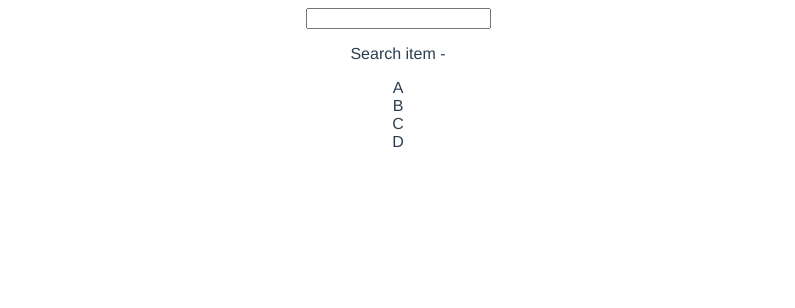
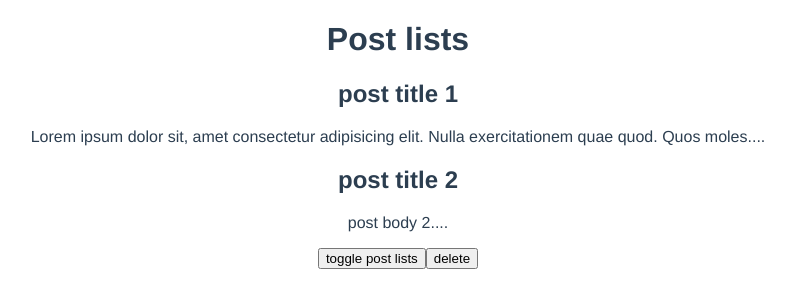
Before and after one commit to khaingzinkhaingzin/composition-api, a Vue app: page / in a window 1280 px wide. Shown: the top 308 px of the page, without its empty margins (242-1037 px from the left). Built offline with nearby package versions, Linux system fonts and the light colour scheme.

Commit message:
onMounted, onUnmounted, onUpdated with composition api

```diff
--- /dev/null
+++ b/src/components/PostsList.vue
@@ -0,0 +1,30 @@
+<template>
+  <h1>Post lists</h1>
+  <div v-for="post in posts" :key="post.id">
+    <SinglePost :post="post"></SinglePost>
+  </div>
+</template>
+
+<script>
+import { onMounted, onUnmounted, onUpdated } from 'vue'
+import SinglePost from './SinglePost'
+export default {
+  components: { SinglePost },
+    props: ["posts"],
+    setup(props) {
+        onMounted(() => {
+            console.log("component mounted");
+        });
+        onUnmounted(() => {
+            console.log('component unmounted.');
+        });
+        onUpdated(() => {
+            console.log('component updated');
+        });
+    }
+}
+</script>
+
+<style>
+
+</style>
--- /dev/null
+++ b/src/components/SinglePost.vue
@@ -0,0 +1,20 @@
+<template>
+	<h2>{{ post.title }}</h2>
+	<p>{{ cutPostBody }}</p>
+</template>
+
+<script>
+import { computed } from 'vue';
+export default {
+    props: ["post"],
+    setup(props) {
+        let cutPostBody = computed(() => {
+            return props.post.body.substring(0, 100)+"....";
+        });
+
+        return { cutPostBody };
+    }
+};
+</script>
+
+<style></style>
--- a/src/views/HomeView.vue
+++ b/src/views/HomeView.vue
@@ -1,27 +1,27 @@
 <template>
   <div class="home">
-    <input type="text" v-model="search">
-    <p>Search item - {{ search }}</p>
-    <div v-for="name in filteredNames" :key="name">
-      {{ name }}
+    <div v-if="showPosts">
+      <PostsList :posts="posts"></PostsList>
     </div>
+
+    <button @click="showPosts=!showPosts">toggle post lists</button>
+    <button @click="posts.pop()">delete</button>
   </div>
 </template>
 
 <script>
-import { computed, ref } from 'vue';
+import PostsList from '../components/PostsList'
+import { ref } from 'vue';
 export default {
+  components: { PostsList },
   setup() {
-    let search = ref("");
-    let names = ref(["A", "B", "C", "D"]);
+    let showPosts = ref(true);
+    let posts = ref([
+      {title: "post title 1", body: "Lorem ipsum dolor sit, amet consectetur adipisicing elit. Nulla exercitationem quae quod. Quos molestiae rem nam quis aperiam, cum veritatis odio necessitatibus, quae voluptatem aut. A eius aspernatur veniam tempore.", id: 1},
+      {title: "post title 2", body: "post body 2", id: 2},
+    ]);
 
-    let filteredNames = computed(() => {
-      return names.value.filter((name) => {
-        return name.includes(search.value);
-      });
-    });
-
-    return { names, search, filteredNames };
+    return { posts, showPosts };
   }
 }
 </script>
```
